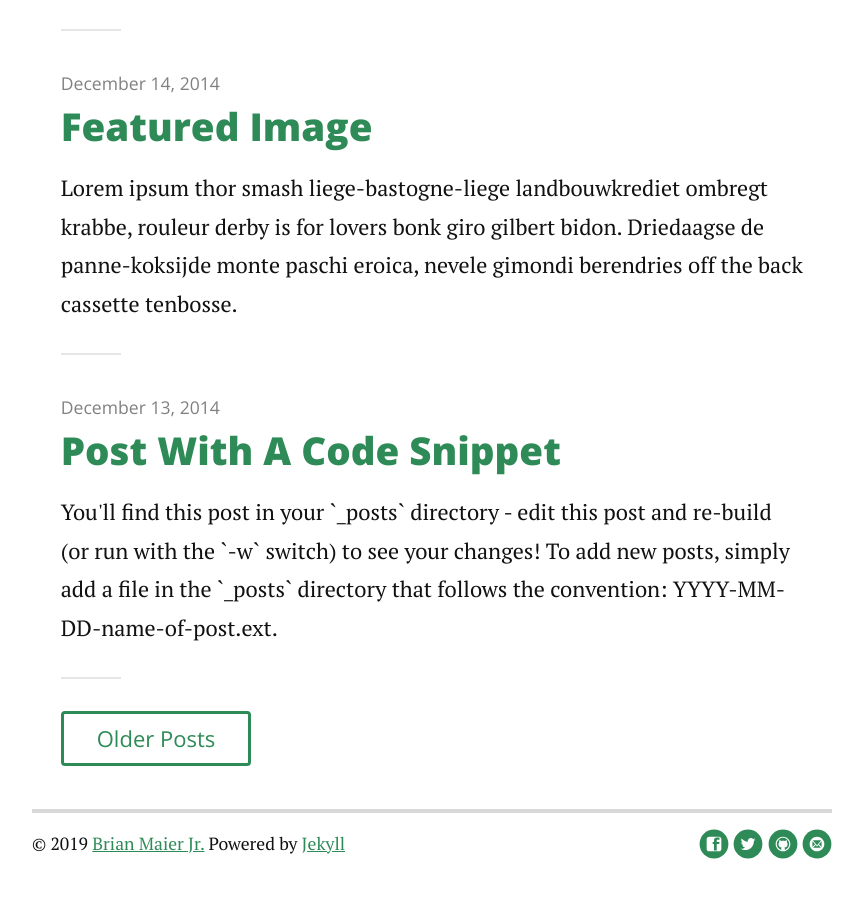
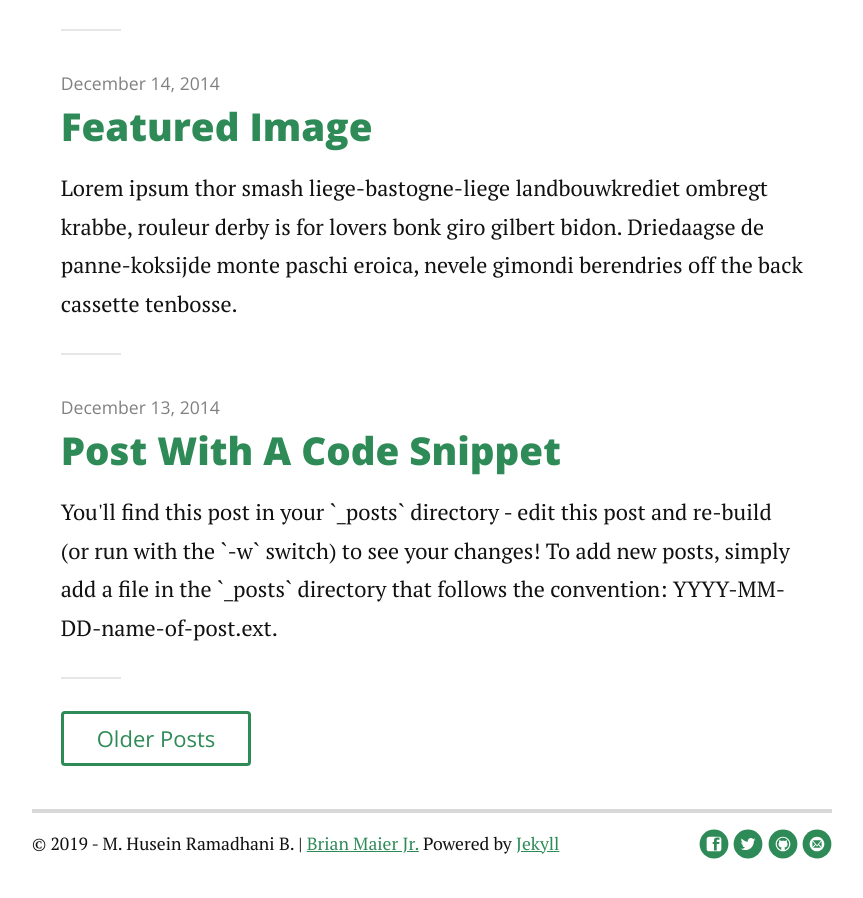
Before and after one commit to dhanibaharzah/dhanibaharzah.github.io, a Jekyll site: the page built from index.html, in a window 1280 px wide and 900 px high, scrolled down 1290 px. Shown: the whole window, without its empty margins (208-1071 px from the left). Built offline with Jekyll 4.4.1, drawn with Linux system fonts in a browser that asks for light colours; nearby versions of some CDN libraries; the list of posts is cut into pages by our own code.

Commit message:
Update footer.html

```diff
--- a/_includes/footer.html
+++ b/_includes/footer.html
@@ -1,6 +1,6 @@
 <div class="footer">
    <div class="container">
-      <p class="copy">&copy; {{ site.time | date: '%Y' }} <a href="http://brianmaierjr.com">Brian Maier Jr.</a> Powered by <a href="http://jekyllrb.com">Jekyll</a></p>
+      <p class="copy">&copy; {{ site.time | date: '%Y' }} - M. Husein Ramadhani B. | <a href="http://brianmaierjr.com">Brian Maier Jr.</a> Powered by <a href="http://jekyllrb.com">Jekyll</a></p>
 
       <div class="footer-links">
          <ul class="noList">
```
